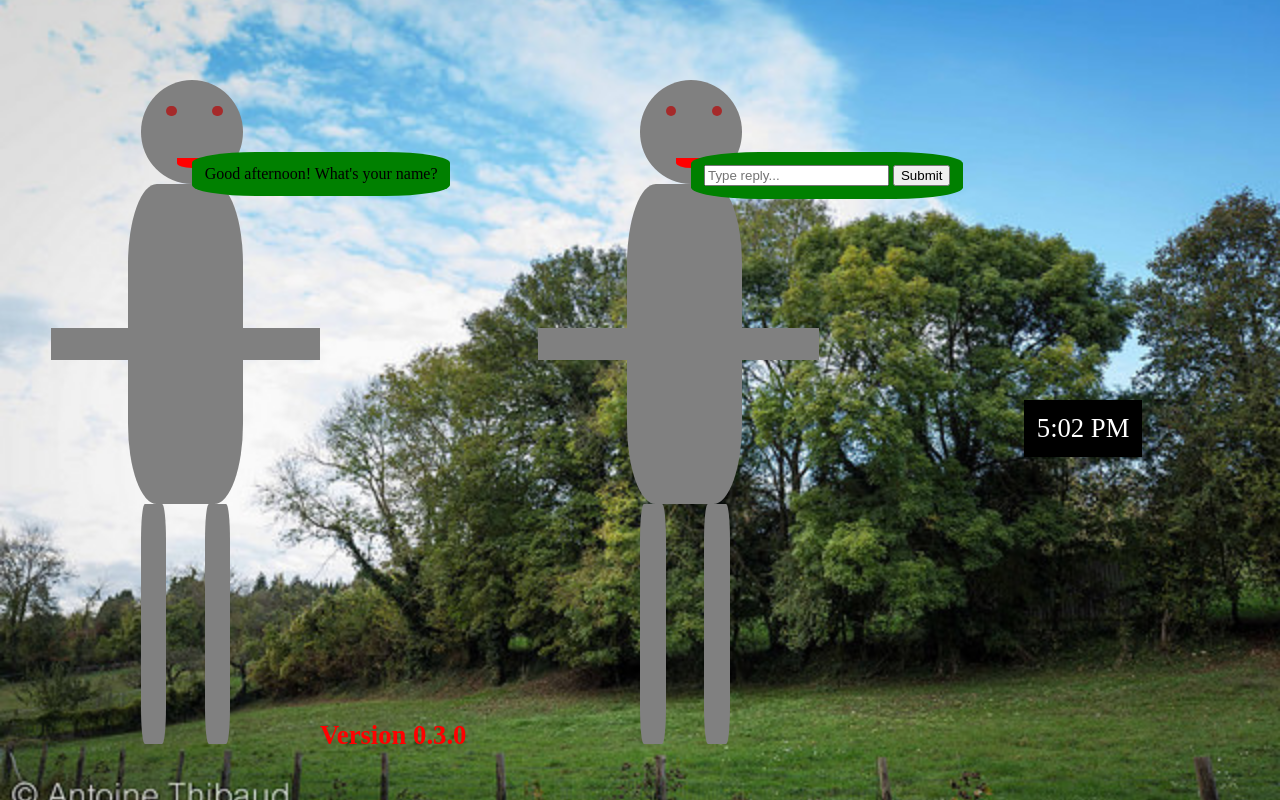
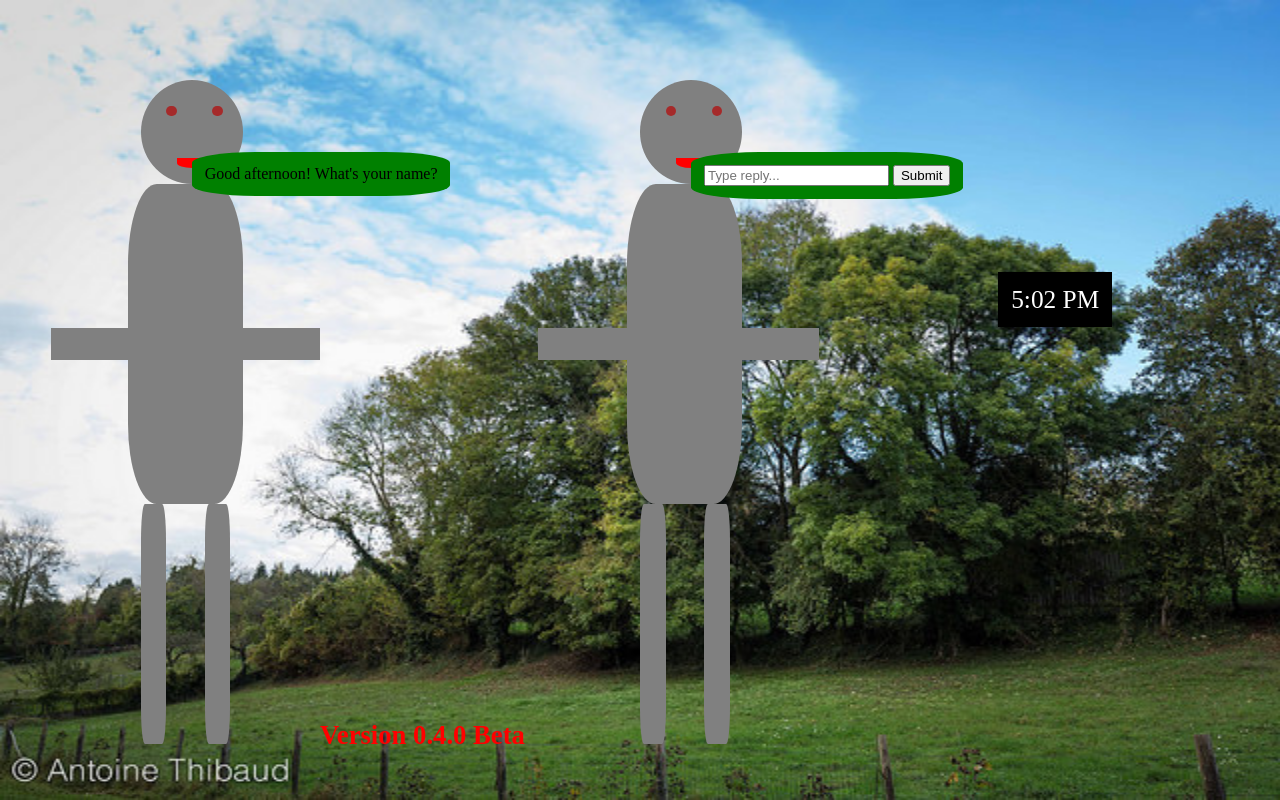
Before and after one commit to EphraimB/Virtual-Friend, a PHP site: page / in a window 1280 px wide. Run offline with PHP 8.4, Linux system fonts and the light colour scheme.

Commit message:
Beta stage for 0.4.0

```diff
--- a/css/style.css
+++ b/css/style.css
@@ -28,7 +28,7 @@
 
 #personTwoTalk{position: absolute; left: 54%; top: 19%; width: auto; height: auto; padding: 1%; border-radius: 25%; background-color: green; text-align: center;}
 
-#clock{position: absolute; left: 80%; top: 50%; width: auto; height: auto; padding: 1%; background-color: black; color: white; text-align: center; font-size: 20pt;}
+#clock{position: absolute; left: 78%; top: 34%; width: auto; height: auto; padding: 1%; background-color: black; color: white; text-align: center; font-size: 19pt;}
 
 #version{position: absolute; left: 25%; top: 90%; color: red; font-size: 20pt; font-weight: bold;}
 
--- a/index.html
+++ b/index.html
@@ -37,7 +37,7 @@
 </div>
 </div>
 <div id="clock">--:-- -M</div>
-<div id="version">Version 0.3.0</div>
+<div id="version">Version 0.4.0 Beta</div>
 <script src="js/script.js"></script>
 </body>
 </html>
--- a/js/script.js
+++ b/js/script.js
@@ -105,7 +105,7 @@ image = "";
 }
 
 document.body.style.background = image + "no-repeat center center fixed";
-document.body.style.backgroundSize = "cover";
+document.body.style.backgroundSize = "100% 100%";
 
 if((currentHours >= 0) && (currentHours < 12))
 {
@@ -138,7 +138,7 @@ document.body.onload = setInterval("updateClock()", 1000);
 submitButton.onclick = function howYouDoing()
 {
 //Randomize second greeting
-var secondGreeting = ["How are you doing?", "What's new?", "What's up?"];
+var secondGreeting = ["How are you doing?", "How are you feeling?", "What's up?"];
 var randomString = Math.floor(Math.random() * secondGreeting.length);
 
 personOneTalk.innerHTML = "Hi, " + personTwoSays.value + "! " + secondGreeting[randomString];
@@ -164,7 +164,7 @@ personOneTalk.innerHTML = "Nice to hear!";
 condition = true;
 }
 
-else if(personTwoReply == "not good")
+else if(personTwoReply == "not good" || personTwoReply == "bad")
 {
 personOneTalk.innerHTML = "I'm sorry to hear that";
 
```
Also changed, not shown: images/morning (Beta).jpg (added).
